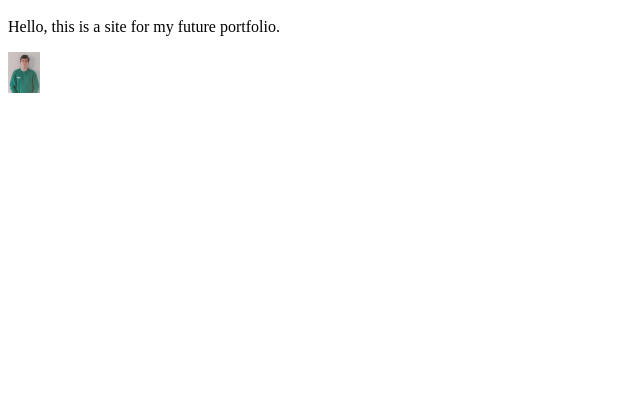
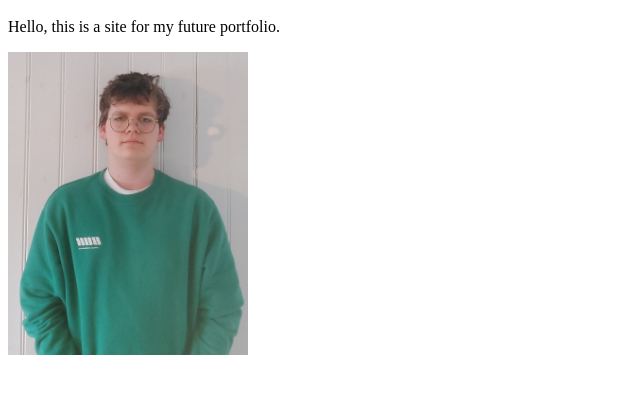
Before and after one commit to LuddeP1g/LuddeP1g.github.io, a plain HTML site: page index.html in a window 1280 px wide. Shown: the part 48-442 px from the top of the page, without its empty margins (0-640 px from the left). Drawn offline with Linux system fonts and the light colour scheme.

Commit message:
Fixing image size

```diff
--- a/styles.css
+++ b/styles.css
@@ -1,3 +1,3 @@
 img {
-    width:2rem;
+    width:15rem;
 }
```
